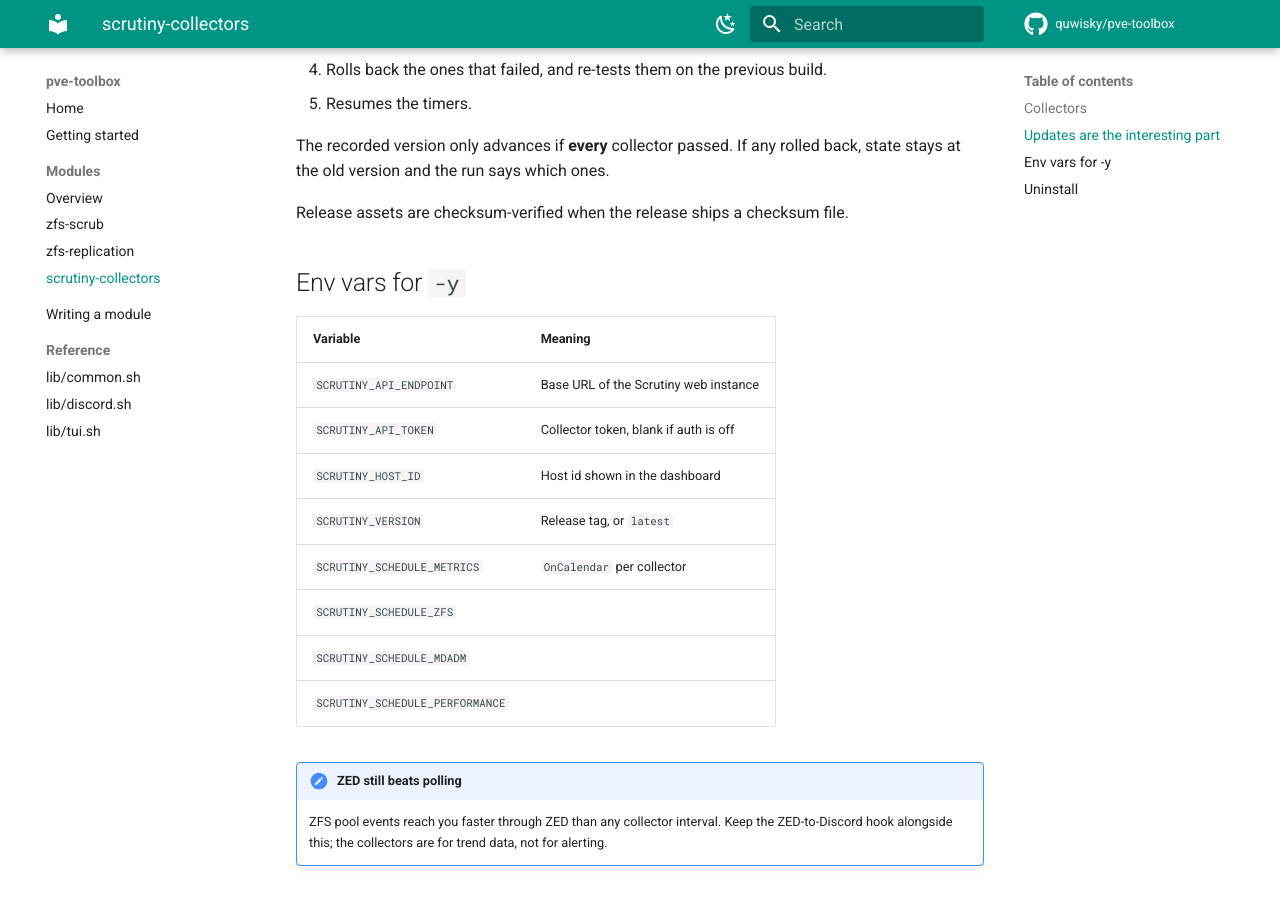
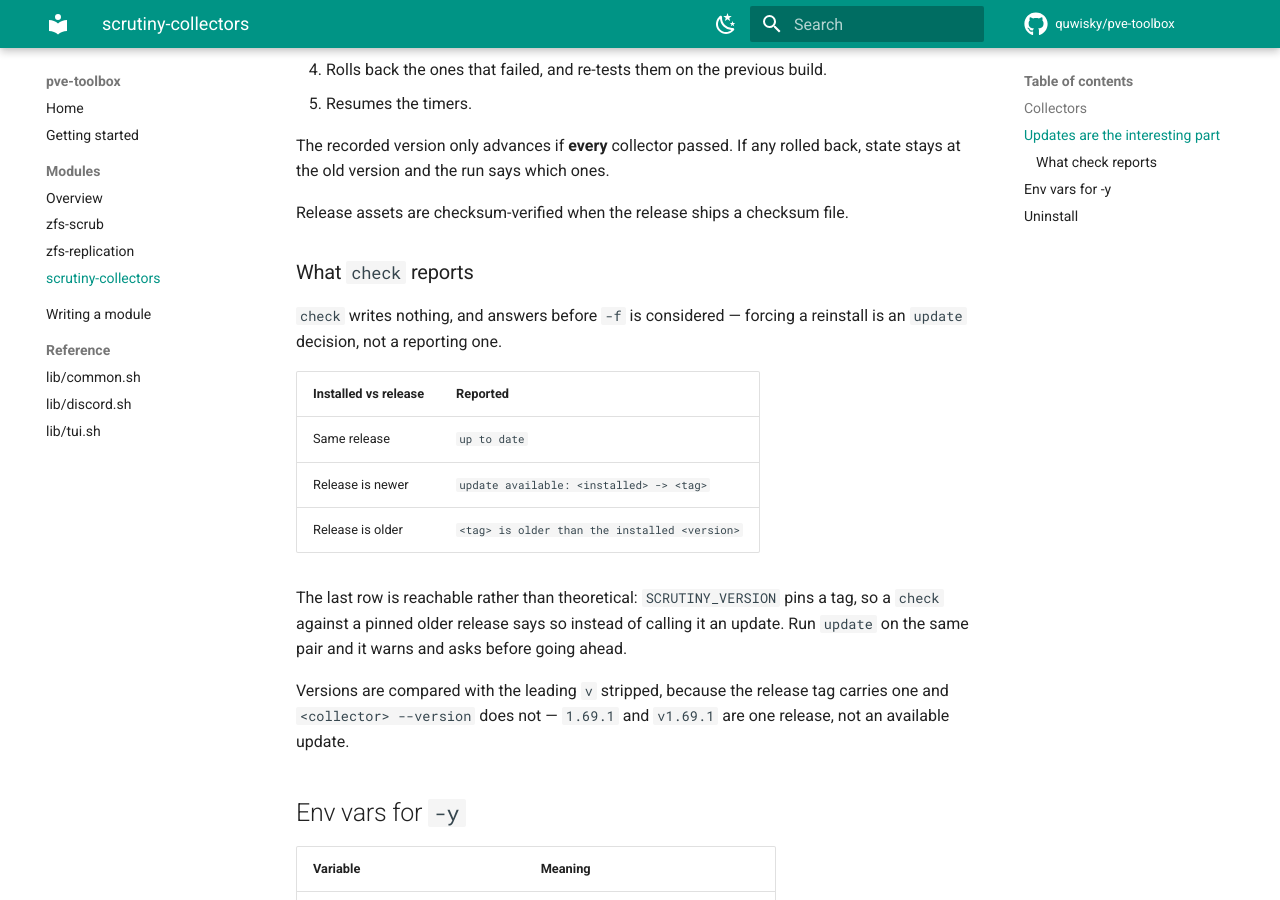
Before and after one commit to quwisky/pve-toolbox, an MkDocs documentation site: the page built from docs/modules/scrutiny-collectors.md, in a window 1280 px wide and 900 px high, scrolled down 922 px. Built offline with MkDocs 1.6.1 and Material for MkDocs 9.7.7, drawn with Linux system fonts in a browser that asks for light colours; comment, search, counter and statistics services are not loaded.

Commit message:
docs: describe version comparison and what check reports
The `is_newer` reference entry was one line - "Version sort, so a downgrade
can be caught and confirmed" - which no longer covers what it does. It now
says both sides are stripped, that a tie is not newer, which way the empty
and unknown sentinels fall on each side, and that prereleases are handled by
mapping - to ~ because sort -V would otherwise put a candidate above its own
release. version_bare was undocumented entirely, in the reference and in the
helper list on the module-writing page.

The scrutiny page described what `update` does in detail and said nothing
about what `check` reports. It now has the three outcomes, notes that check
answers before -f is considered, and points out that the older-release row is
reachable rather than theoretical, since SCRUTINY_VERSION pins a tag.

```diff
--- a/docs/modules/scrutiny-collectors.md
+++ b/docs/modules/scrutiny-collectors.md
@@ -38,6 +38,26 @@ rolled back, state stays at the old version and the run says which ones.
 
 Release assets are checksum-verified when the release ships a checksum file.
 
+### What `check` reports
+
+`check` writes nothing, and answers before `-f` is considered — forcing a
+reinstall is an `update` decision, not a reporting one.
+
+| Installed vs release | Reported |
+| --- | --- |
+| Same release | `up to date` |
+| Release is newer | `update available: <installed> -> <tag>` |
+| Release is older | `<tag> is older than the installed <version>` |
+
+The last row is reachable rather than theoretical: `SCRUTINY_VERSION` pins a
+tag, so a `check` against a pinned older release says so instead of calling it
+an update. Run `update` on the same pair and it warns and asks before going
+ahead.
+
+Versions are compared with the leading `v` stripped, because the release tag
+carries one and `<collector> --version` does not — `1.69.1` and `v1.69.1` are
+one release, not an available update.
+
 ## Env vars for `-y`
 
 | Variable | Meaning |
```
Also changed, not shown: docs/reference/common.md (+14 -1 lines), docs/writing-a-module.md (+1 -1 lines).
